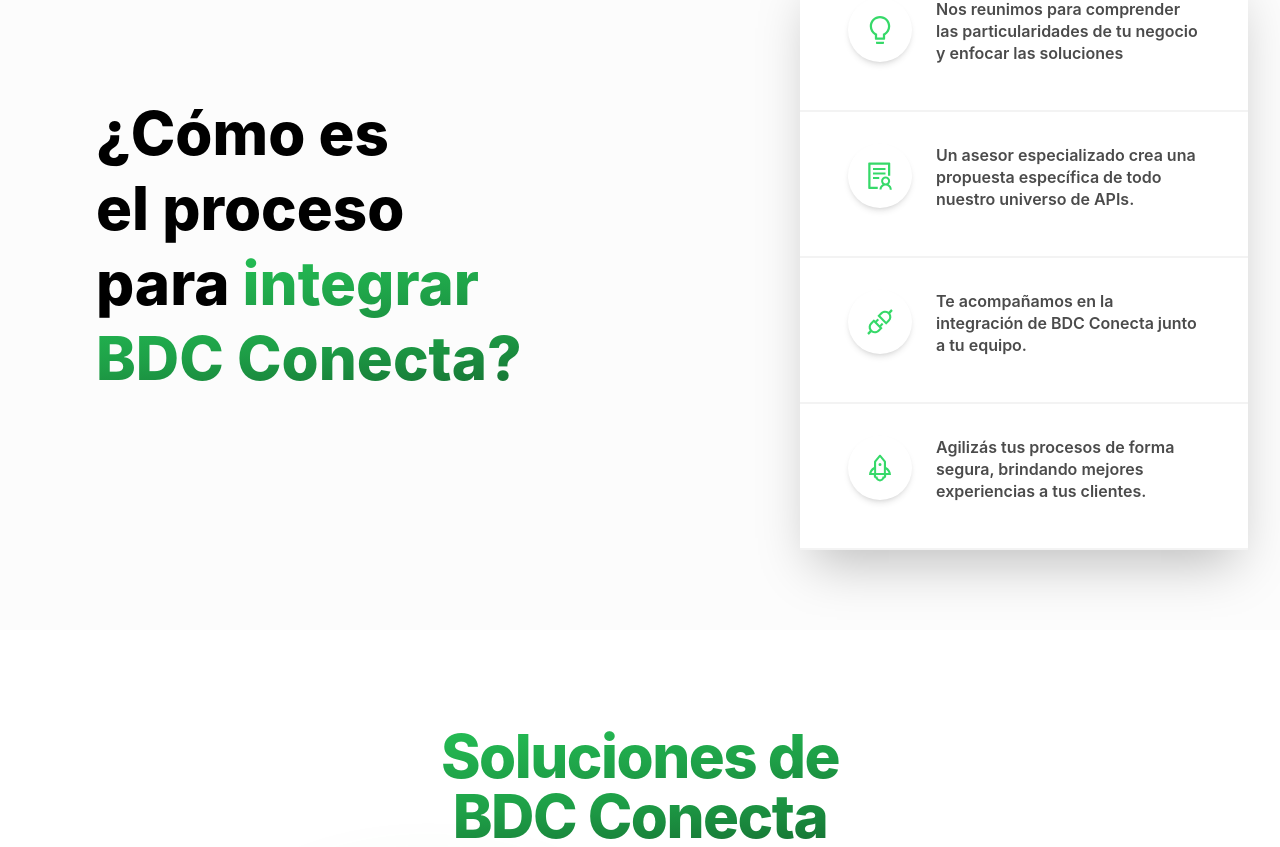
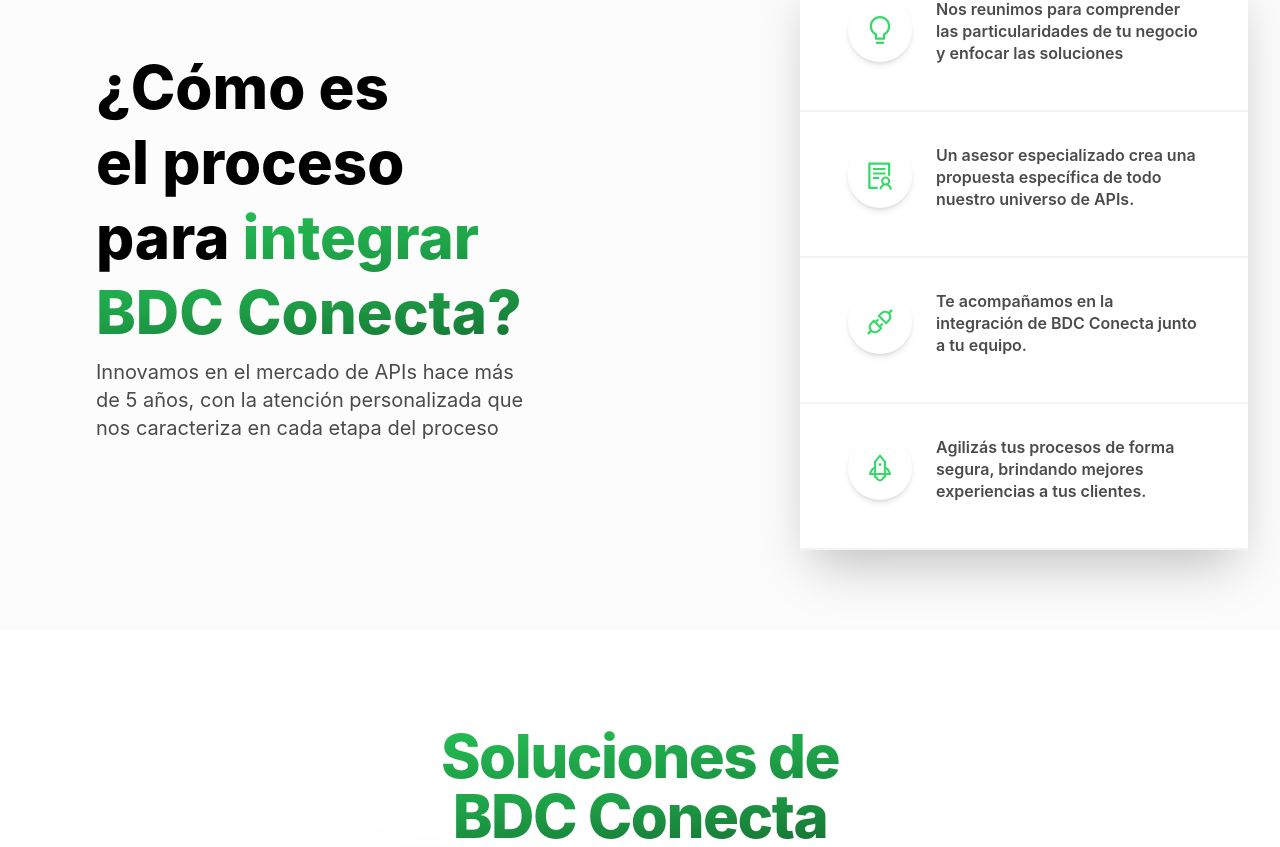
Before and after one commit to Lukecolman/bdc-api-landing-page, a React (Vite) app: page / in a window 1280 px wide. Shown: the part 2362-3209 px from the top of the page. Built offline with nearby package versions, Linux system fonts and the light colour scheme.

Commit message:
update integration

```diff
--- a/src/components/Integration.jsx
+++ b/src/components/Integration.jsx
@@ -13,12 +13,12 @@
                 {/* TITLE */}
                 <div className='max-w-2xl pr-16'>
                     <h5
-                        className='mb-6 text-6xl font-extrabold leading-tight text-balance'
+                        className='mb-2 text-6xl font-extrabold leading-tight text-balance'
                         dangerouslySetInnerHTML={{ __html: integration.title }}
                     />
-                    {/* <p className="mb-6 text-gray-900">
-          CONTENIDO
-        </p> */}
+                     <p className="mb-6 text-base text-bdc-gray-700 md:text-xl text-balance">
+                     {integration.content}
+        </p>
                     {/* <div className="flex items-center">
           <button
             type="submit"
--- a/src/constants/index.js
+++ b/src/constants/index.js
@@ -94,7 +94,7 @@
 
 // INTEGRATION
 export const integration = {
-    title: '¿Cómo es el proceso para <span class="bg-gradient-to-br from-bdc-green-400 via-bdc-green  to-bdc-green-600 bg-clip-text text-transparent">integrar BDC Conecta?</span>',
+    title: '¿Cómo es el proceso para <span class="bg-gradient-to-br from-bdc-green-400 via-bdc-green  to-bdc-green-600 bg-clip-text text-transparent leading-none">integrar BDC Conecta?</span>',
     content: 'Innovamos en el mercado de APIs hace más de 5 años, con la atención personalizada que nos caracteriza en cada etapa del proceso',
     items: [
         {
@@ -123,7 +123,7 @@
 // SOLUTIONS
 export const solutions = {
     // title: 'Soluciones de BDC Conecta',
-    title: '<span class="bg-gradient-to-br from-bdc-green-400 via-bdc-green  to-bdc-green-600 bg-clip-text text-transparent">Soluciones de BDC Conecta</span>',
+    title: '<span class="bg-gradient-to-br from-bdc-green-400 via-bdc-green  to-bdc-green-600 bg-clip-text leading-none text-transparent">Soluciones de BDC Conecta</span>',
 
 
     items: [
```
